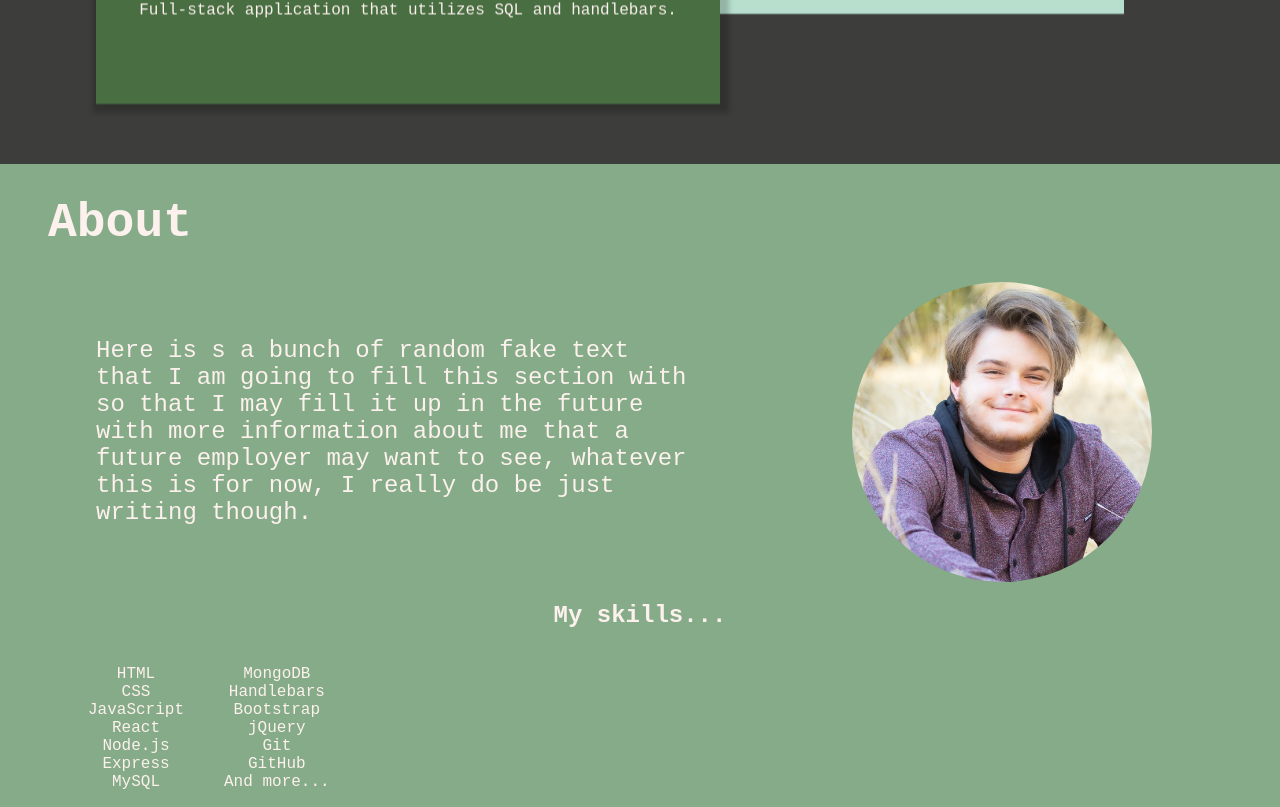
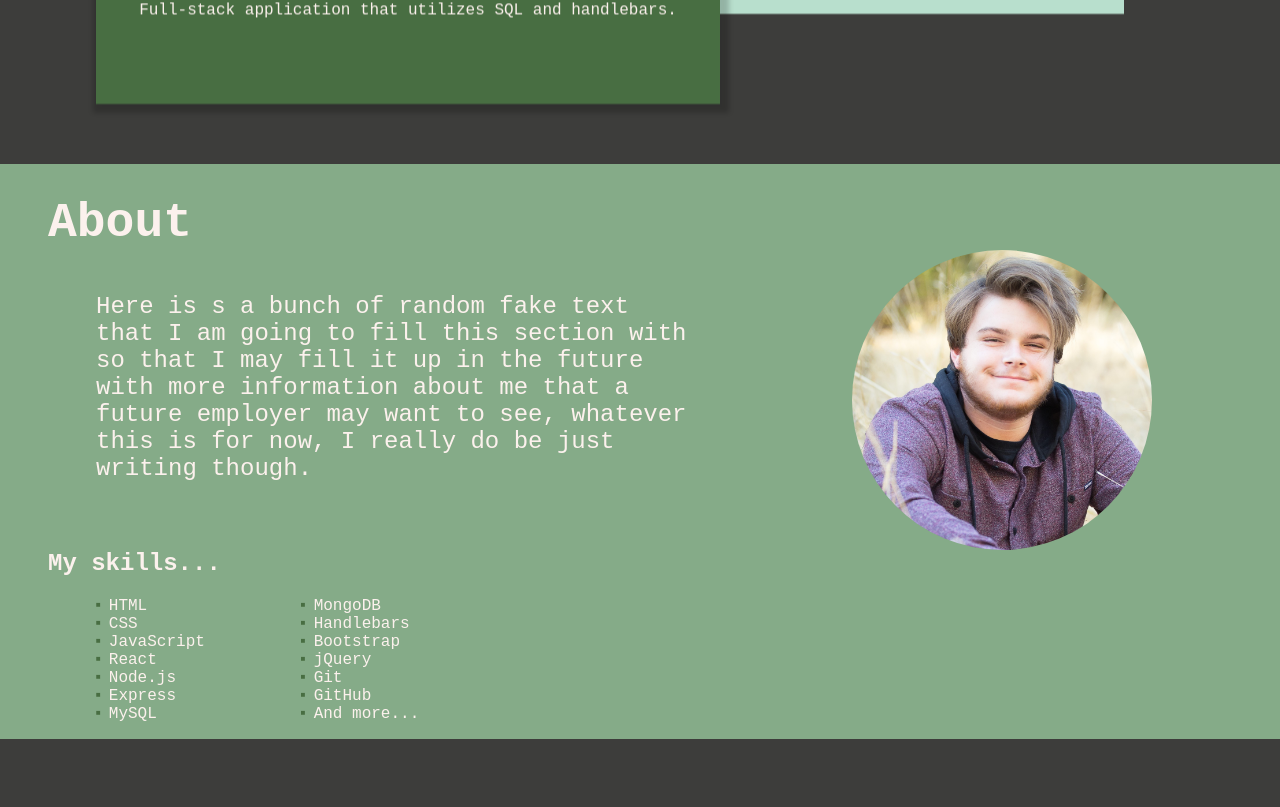
Before and after one commit to blaubachs/react-portfolio, a React (Create React App) app: page / in a window 1280 px wide. Shown: the part 2781-3588 px from the top of the page. After the commit the page ends 3520 px from the top, so only its background shows below. Built offline with nearby package versions, Linux system fonts and the light colour scheme; a web font is replaced by a local one.

Commit message:
adjusted skill list

```diff
--- a/src/assets/css/About.css
+++ b/src/assets/css/About.css
@@ -1,10 +1,40 @@
+.row {
+  display: flex;
+  flex-direction: row;
+  justify-content: space-between;
+  align-items: center;
+  padding-left: 3rem;
+  padding-right: 3rem;
+}
+
+.skills-list {
+  margin-top: 0;
+  padding-left: 3rem;
+  padding-right: 3rem;
+}
+
+.skills-list li::before {
+  content: "\25A0";
+  color: var(--dark-green);
+  font-size: 0.5rem;
+  padding-right: 0.5rem;
+  position: relative;
+  bottom: 0.2rem;
+}
+
+.skills-list li {
+  text-align: left;
+}
+
 #about-me h1 {
+  margin-bottom: 0;
   text-align: left;
   font-size: 3rem;
   padding-left: 3rem;
 }
 
 #about-me p {
+  margin-top: 0;
   width: 50%;
   text-align: left;
   font-size: 1.5rem;
@@ -17,18 +47,16 @@
   background-color: var(--light-green);
 }
 
-.row {
+#skills-div {
+  margin-top: 0;
   display: flex;
   flex-direction: row;
-  justify-content: space-between;
-  align-items: center;
-  padding-left: 3rem;
-  padding-right: 3rem;
 }
 
-#skills-div {
-  display: flex;
-  flex-direction: row;
+#skills-header {
+  margin-top: 0;
+  text-align: left;
+  padding-left: 3rem;
 }
 
 #avatar {
--- a/src/components/About.js
+++ b/src/components/About.js
@@ -18,7 +18,7 @@ export default function About() {
           <Avatar alt="Ben Laubach" src={me} sx={{ width: 300, height: 300 }} />
         </div>
       </div>
-      <h2>My skills...</h2>
+      <h2 id="skills-header">My skills...</h2>
       <div className="row">
         <div id="skills-div">
           <ul className="skills-list">
```
